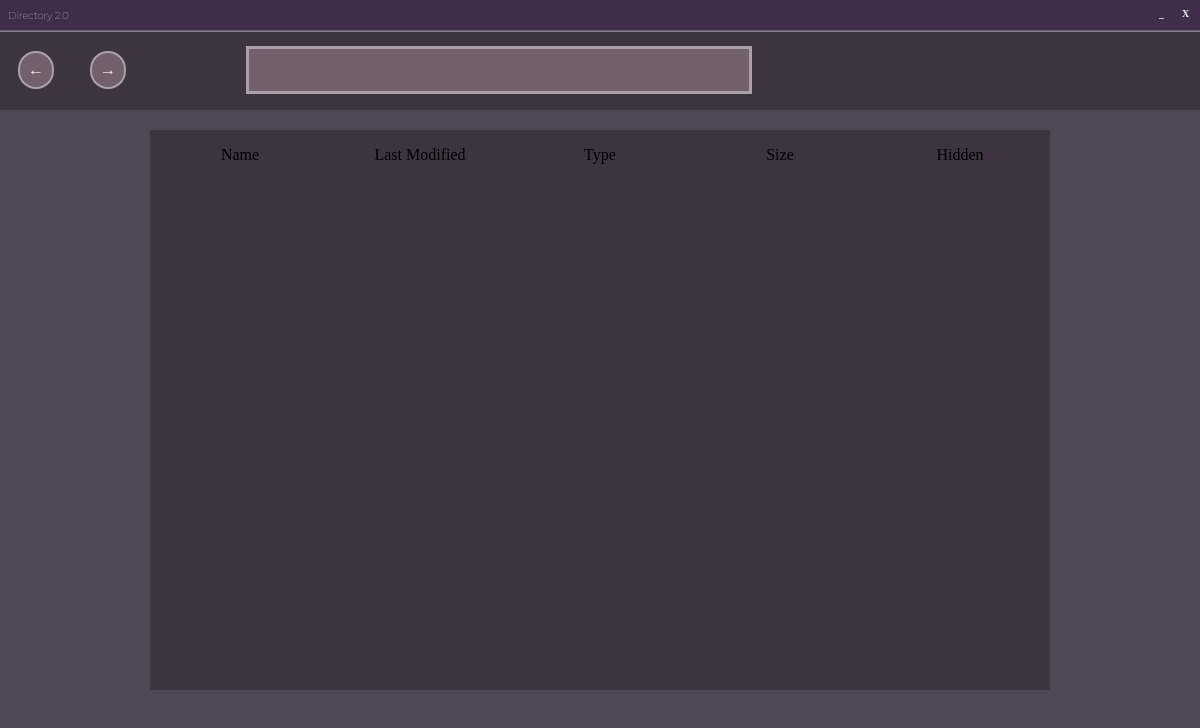
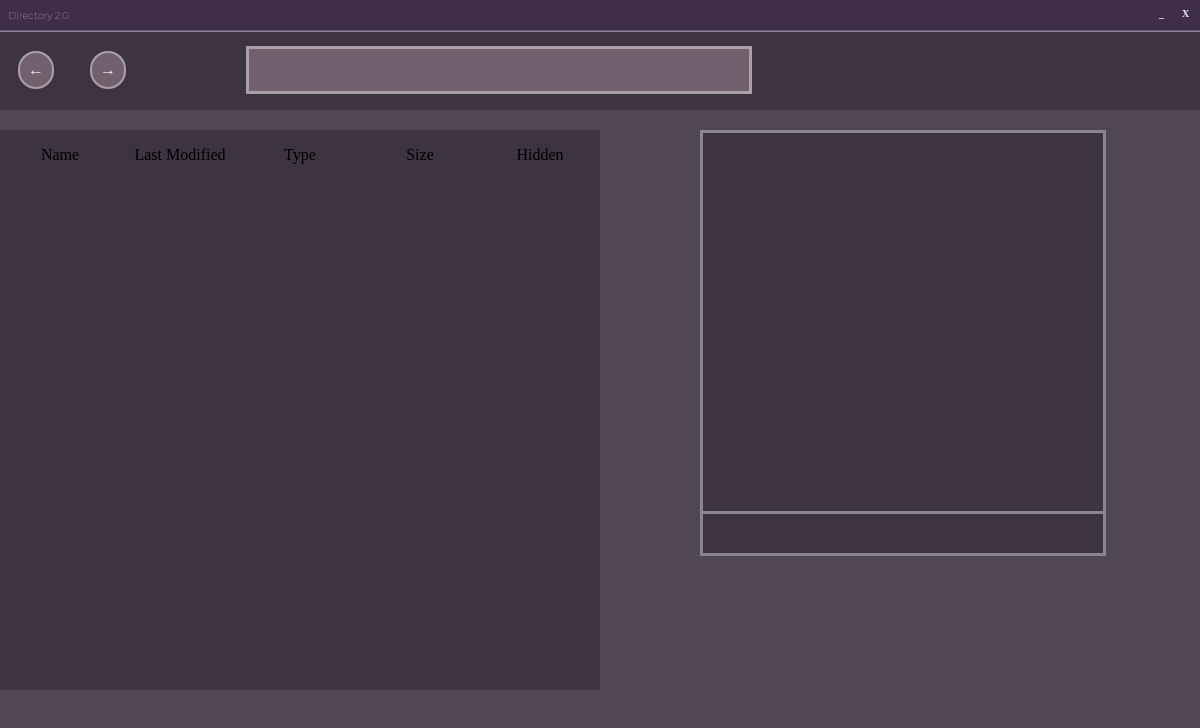
Before and after one commit to kty990/Directory2.0, an Electron app: page src/html/home.html in a window 1200 px wide. Drawn offline with Linux system fonts and the light colour scheme; no server answers; a web font is replaced by a local one.

Commit message:
Added visuals ONLY for terminal

```diff
--- a/src/css/home.css
+++ b/src/css/home.css
@@ -171,8 +171,7 @@ body {
 #data {
     position: fixed;
     top: 130px;
-    left: 12.5vw;
-    width: 75vw;
+    width: 600px;
     height: 70vh;
     background-color: var(--menu);
     overflow: auto;
@@ -237,3 +236,41 @@ body {
 #data::-webkit-scrollbar-thumb:hover {
     background: var(--active);
 }
+
+
+
+
+
+
+
+#terminal {
+    position: fixed;
+    left: 700px;
+    width: 400px;
+    height: 420px;
+    top: 130px;
+    background-color: var(--menu);
+    border-style: solid;
+    border-color: var(--border);
+}
+
+#terminal>#output {
+    width: 100%;
+    height: 90%;
+    border-bottom-style: solid;
+    border-color: var(--border);
+}
+
+#terminal>#cline {
+    width: 96%;
+    height: 10%;
+    background-color: transparent;
+    font-size: 2vh;
+    color: var(--text);
+    padding: 0;
+    margin: 0;
+    border-style: none;
+    outline: unset;
+    padding-left: 2%;
+    padding-right: 2%;
+}
--- a/src/html/home.html
+++ b/src/html/home.html
@@ -18,6 +18,7 @@
         </div>
     </div>
 
+    <div style="position: fixed;left:0;top:0;width:600px;height:100vh;">
         <div id="dir-btns">
             <div id="bck">←</div>
             <div id="nxt">→</div>
@@ -33,6 +34,14 @@
                 <p>Hidden</p>
             </div>
         </div>
+    </div>
+
+    <div id="terminal">
+        <div id="output">
+
+        </div>
+        <input id="cline">
+    </div>
 
     <script src="../js/home.js"></script>
 </body>
```
Also changed, not shown: src/js/index.js (+5 -5 lines), README.md (added), image.png (added), src/images/preview.png (added). Lines whose indentation alone changed are shown as unchanged.
